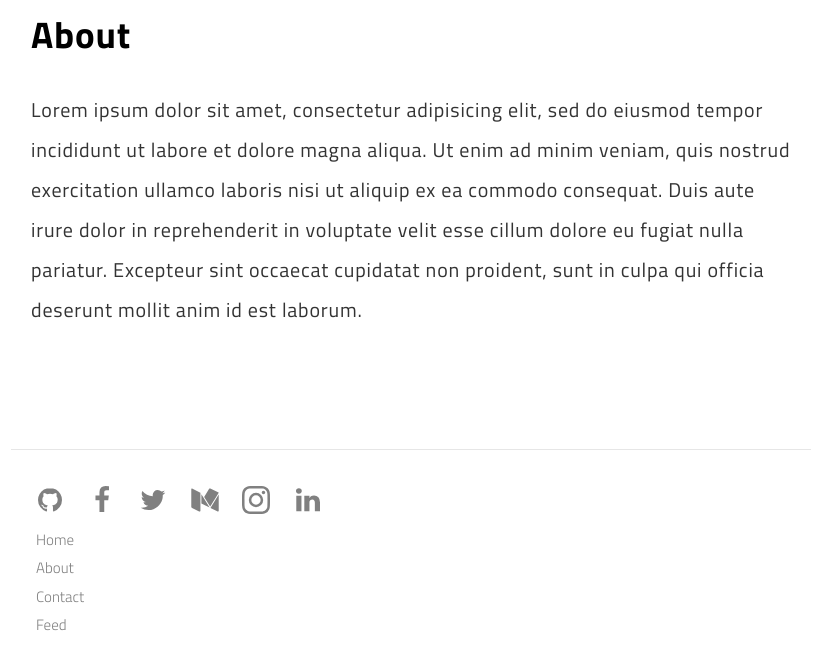
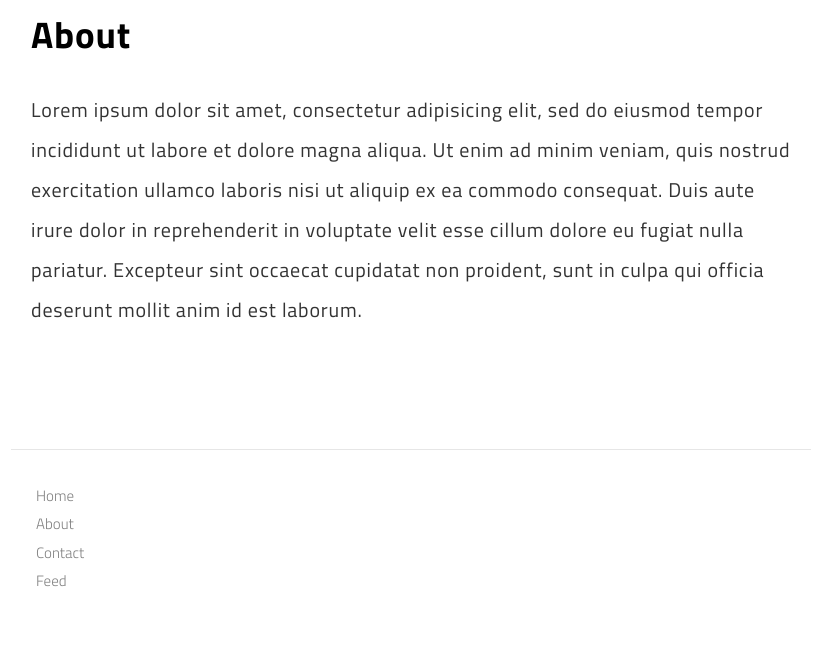
Before and after one commit to mathwiki/mathwiki.github.io, a Jekyll site: the page built from about.md, in a window 1280 px wide and 1099 px high. Shown: the part 430-1099 px from the top of the window, without its empty margins (229-1049 px from the left). Built offline with Jekyll 4.4.1, drawn with Linux system fonts in a browser that asks for light colours.

Commit message:
Update footer.html

```diff
--- a/_includes/footer.html
+++ b/_includes/footer.html
@@ -1,36 +1,4 @@
 <footer>
-    <p>
-      {% if site.github_username %}
-      <a itemprop="github" href="https://github.com/{{ site.github_username }}" title="Github">
-        <svg><use xlink:href="#icon-github"></use></svg>
-      </a>
-      {% endif %}
-      {% if site.facebook_username %}
-      <a itemprop="facebook" href="https://www.facebook.com/{{ site.facebook_username }}" title="Facebook">
-        <svg><use xlink:href="#icon-facebook"></use></svg>
-      </a>
-      {% endif %}
-      {% if site.twitter_username %}
-      <a itemprop="twitter" href="https://twitter.com/{{ site.twitter_username }}" title="Twitter">
-        <svg><use xlink:href="#icon-twitter"></use></svg>
-      </a>
-      {% endif %}
-      {% if site.medium_username %}
-      <a itemprop="medium" href="https://medium.com/@{{ site.medium_username }}" title="Medium">
-        <svg><use xlink:href="#icon-medium"></use></svg>
-      </a>
-      {% endif %}
-      {% if site.instagram_username %}
-      <a itemprop="instagram" href="https://www.instagram.com/{{ site.instagram_username }}" title="Instagram">
-        <svg><use xlink:href="#icon-instagram"></use></svg>
-      </a>
-      {% endif %}
-      {% if site.linkedin_username %}
-      <a itemprop="linkedin" href="https://www.linkedin.com/in/{{ site.linkedin_username }}" title="LinkedIn">
-        <svg><use xlink:href="#icon-linkedin"></use></svg>
-      </a>
-      {% endif %}
-    </p>
     <ul>
         {% for link in site.links %}
           <li><a href="{{ site.url }}{{ site.baseurl }}{{ link.url }}">{{ link.title }}</a></li>
```
